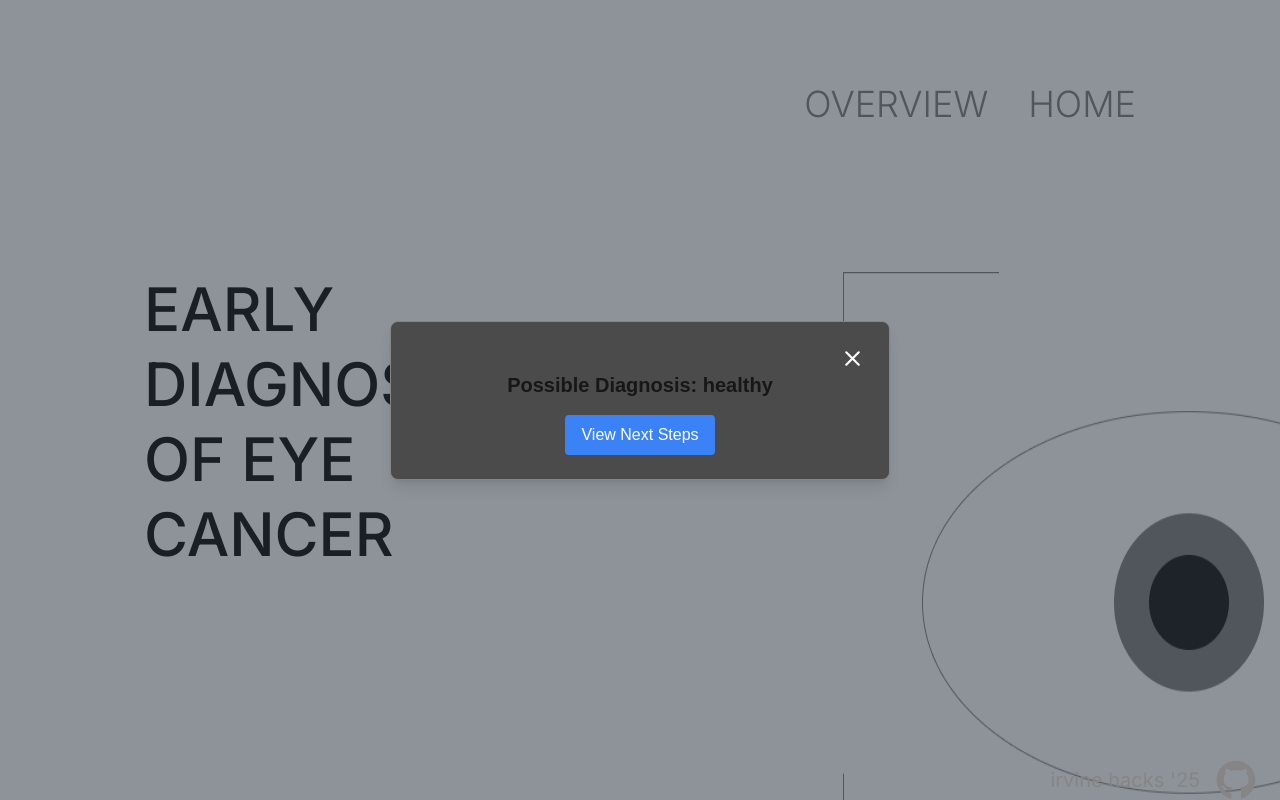
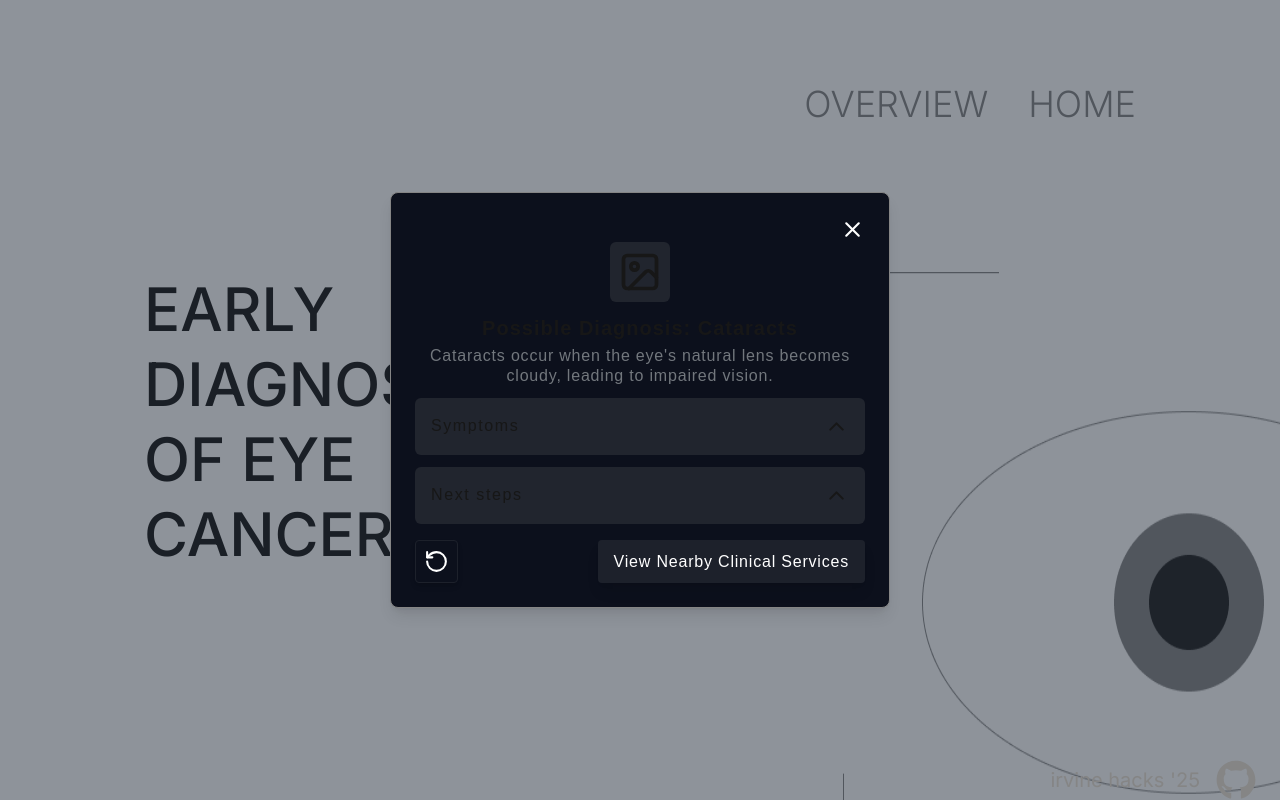
Before and after one commit to baller7215/retinova, a Next.js app in the folder frontend/: page / in a window 1280 px wide. Shown: the top 800 px of the page. Built offline with nearby package versions, Linux system fonts and the light colour scheme.

Commit message:
mostly finished modal

```diff
--- a/frontend/app/page.tsx
+++ b/frontend/app/page.tsx
@@ -1,6 +1,6 @@
-import HeroSection from "../components/herosection"
 "use client";
 
+import HeroSection from "../components/herosection"
 import Image from "next/image";
 import Navbar from "../components/navbar";
 import DiagnosisModal from "@/components/diagnosisModal";
@@ -12,8 +12,7 @@ export default function Home() {
   return (
     <div>
       <HeroSection />
-      <Navbar />
-      <DiagnosisModal isOpen={open} onClose={() => {setOpen(false)}} disease="healthy" />
+      <DiagnosisModal isOpen={open} onClose={() => {setOpen(false)}} diagnosis="cataracts" />
     </div>
   );
 }
--- a/frontend/components/diagnosisModal.tsx
+++ b/frontend/components/diagnosisModal.tsx
@@ -1,38 +1,175 @@
-import React from "react";
-import { X } from "lucide-react";
+import React, { useState } from "react";
+import { X, Image, ChevronUp, ChevronDown, RotateCcw } from "lucide-react";
 
 export interface DiagnosisModalProps {
     isOpen: boolean,
     onClose: () => void,
-    disease: string,
+    diagnosis: string,
+};
+
+const diagnosisOverview = {
+    "uveitis": "Uveitis is inflammation of the uvea, the middle layer of the eye.",
+    "cataracts": "Cataracts occur when the eye's natural lens becomes cloudy, leading to impaired vision."
 }
 
-const DiagnosisModal = ({ isOpen, disease, onClose }: DiagnosisModalProps) => {
+
+const DiagnosisModal = ({ isOpen, diagnosis, onClose }: DiagnosisModalProps) => {
+    const [showSymptoms, setShowSymptoms] = useState<boolean>(false);
+    const [showNextSteps, setShowNextSteps] = useState<boolean>(false);
+
+
     if (!isOpen) return null;
 
     return (
         <div className="fixed inset-0 flex items-center justify-center bg-gray-800 bg-opacity-50">
-      <div className="bg-[#4b4b4b] border-[1px] border-double border-[#858585] p-6 rounded-lg shadow-lg text-center md:max-w-[500px] w-full">
+            <div className="bg-[#0c101c] border-[1px] border-[#858585] p-6 rounded-lg shadow-lg text-center md:max-w-[500px] w-full">
                 <button
                     onClick={onClose}
-          className="flex ml-auto text-white rounded"
+                    className="flex ml-auto text-white"
                 >
                     <X size={25} />
                 </button>
-        <h2 className="text-xl font-bold">Possible Diagnosis: {disease}</h2>
-        {/* <p className="text-sm mt-2">Confidence: {confidence}%</p> */}
-        {/* <button
-          onClick={onClose}
-          className="bg-red-500 text-white py-2 px-4 rounded mt-4"
-        >
-          Close
-        </button> */}
+                {/* main content */}
+                <div className="flex flex-col gap-3">
+                    <Image size={60} className="bg-[#21252e] p-2 rounded-md flex mx-auto" />
+                    {/* <div className="flex flex-col gap-1"> */}
+                    <div className="flex flex-col gap-1">
+                        <h2 className="text-xl tracking-wider font-bold capitalize">Possible Diagnosis: {diagnosis}</h2>
+                        {diagnosis!='healthy' &&<p className="w-full text-[#72777d] leading-5 tracking-wider">{diagnosisOverview[diagnosis]}</p>}
+                    </div>
+
+
+                    {/* </div> */}
+                    {/* symptoms */}
+                    <div className="flex flex-col gap-1 p-4 bg-[#21252e] rounded-md w-full">
+                        <div className="flex w-full justify-between gap-2">
+                            <h3 className="text-base tracking-widest font-normal">Symptoms</h3>
+
+                            {showSymptoms ?
+                                <ChevronDown
+                                    size={25}
+                                    onClick={() => setShowSymptoms(false)}
+                                    className="hover:scale-110 cursor-pointer transform duration-300 ease-in-out"
+                                />
+                                :
+                                <ChevronUp
+                                    size={25}
+                                    onClick={() => setShowSymptoms(true)}
+                                    className="hover:scale-110 cursor-pointer transform duration-300 ease-in-out"
+                                />
+                            }
+                        </div>
+                        {showSymptoms &&
+                            (diagnosis === 'healthy' ?
+                                <div className="w-full">
+                                    <ul className="list-disc text-left w-full ml-4 text-[#72777d] leading-5 tracking-wider space-y-2">
+                                        <li>No abnormalities detected in the eye.</li>
+                                        <li>The eye appears healthy with no signs of inflammation, cataracts, or other conditions.</li>
+                                        <li>Vision clarity and eye health are within normal parameters.</li>
+                                    </ul>
+                                </div>
+                            : diagnosis === 'uveitis' ?
+                                <div className="w-full flex flex-col gap-1">
+                                    <ul className="list-disc text-left w-full ml-4 text-[#72777d] leading-5 tracking-wider space-y-2">
+                                        <li>Eye redness.</li>
+                                        <li>Pain in or around the eye.</li>
+                                        <li>Blurred or reduced vision.</li>
+                                        <li>Sensitivity to light.</li>
+                                        <li>Floaters (dark spots in your vision).</li>
+                                    </ul>
+                                </div>
+                            :
+                            <div className="w-full flex flex-col gap-1">
+                                <ul className="list-disc text-left w-full ml-4 text-[#72777d] leading-5 tracking-wider space-y-2">
+                                    <li>Blurry or cloudy vision.</li>
+                                    <li>Sensitivity to bright light or glare.</li>
+                                    <li>Fading or yellowing of colors.</li>
+                                    <li>Difficulty seeing at night or in dim lighting.</li>
+                                    <li>Seeing halos around lights.</li>
+                                </ul>
+                            </div>
+                            )
+                        }
+                    </div>
+
+                    {/* next steps */}
+                    <div className="flex flex-col gap-1 p-4 bg-[#21252e] rounded-md w-full">
+                        <div className="flex w-full justify-between gap-2">
+                            <h3 className="text-base tracking-widest font-normal">Next steps</h3>
+
+                            {showNextSteps ?
+                                <ChevronDown
+                                    size={25}
+                                    onClick={() => setShowNextSteps(false)}
+                                    className="hover:scale-110 cursor-pointer transform duration-300 ease-in-out"
+                                />
+                                :
+                                <ChevronUp
+                                    size={25}
+                                    onClick={() => setShowNextSteps(true)}
+                                    className="hover:scale-110 cursor-pointer transform duration-300 ease-in-out"
+                                />
+                            }
+                        </div>
+                        {showNextSteps &&
+                            (diagnosis === 'healthy' ?
+                                <div className="w-full">
+                                    <ul className="list-decimal text-left w-full ml-5 text-[#72777d] leading-5 tracking-wider space-y-2">
+                                        <li>Continue regular eye care practices:
+                                            <ul className="list-disc text-left ml-4">
+                                                <li>Get annual eye exams to maintain eye health.</li>
+                                                <li>Wear UV-protective sunglasses when outdoors.</li>
+                                            </ul>
+                                        </li>
+                                        <li>Maintain good eye hygiene by washing your hands before touching your face or eyes.</li>
+                                        <li>If you experience new symptoms such as redness, pain, or vision changes, seek an eye specialist for a check-up.</li>
+                                        <li>Stay hydrated and maintain a healthy diet with eye-friendly nutrients (e.g., Vitamin A, lutein, and zeaxanthin).</li>
+                                    </ul>
+                                </div>
+                            : diagnosis === 'uveitis' ?
+                                <div className="w-full flex flex-col gap-1">
+                                    <ul className="list-decimal text-left w-full ml-5 text-[#72777d] leading-5 tracking-wider space-y-2">
+                                        <li>Avoid rubbing your eyes, as this may worsen irritation.</li>
+                                        <li>Rest your eyes and minimize exposure to bright light (use sunglasses indoors or outdoors).</li>
+                                        <li>Use over-the-counter artificial tears to relieve discomfort temporarily.</li>
+                                        <li>If symptoms worsen or include severe pain, loss of vision, or extreme sensitivity to light, seek immediate medical attention.</li>
+                                        <li>Consult an ophthalmologist to confirm the diagnosis and begin treatment (e.g., corticosteroid eye drops or other medications).</li>
+                                    </ul>
+                                </div>
+                            :
+                            <div className="w-full flex flex-col gap-1">
+                                <ul className="list-decimal text-left w-full ml-5 text-[#72777d] leading-5 tracking-wider space-y-2">
+                                    <li>Avoid bright lights or glare by wearing polarized or anti-glare glasses.</li>
+                                    <li>Schedule an appointment with an ophthalmologist to discuss cataract surgery if vision loss affects your daily life.</li>
+                                    <li>Use brighter lights for activities such as reading or cooking to compensate for reduced vision.</li>
+                                    <li>Avoid smoking and maintain a diet rich in antioxidants to slow cataract progression.</li>
+                                    <li>If your vision deteriorates rapidly or becomes significantly worse, seek professional medical advice promptly.</li>
+                                </ul>
+                            </div>
+                            )
+                        }
+                    </div>
+                </div>
+
+                <div className="flex justify-between gap-2">
                     <button
                         onClick={() => window.location.href = "/results"}
-          className="bg-blue-500 text-white py-2 px-4 rounded mt-4"
+                        className="border-[#1d212b] border-[1px] text-white py-2 px-2 rounded shadow-md tracking-wider mt-4"
                     >
-          View Next Steps
+                        <RotateCcw
+                            size={25}
+                            // onClick={() => setShowNextSteps(false)}
+                            className="hover:scale-110 cursor-pointer transform duration-300 ease-in-out"
+                        />
                     </button>
+                    <button
+                        onClick={() => window.location.href = "/results"}
+                        className="hover:scale-105 cursor-pointer transform duration-300 ease-in-out bg-[#1d212b] hover:border-[#1d212b] hover:border-[1px] text-white py-2 px-4 rounded shadow-lg tracking-wider mt-4"
+                    >
+                        View Nearby Clinical Services
+                    </button>
+                </div>
+
             </div>
         </div>
     );
```
Lines whose indentation alone changed are shown as unchanged.
